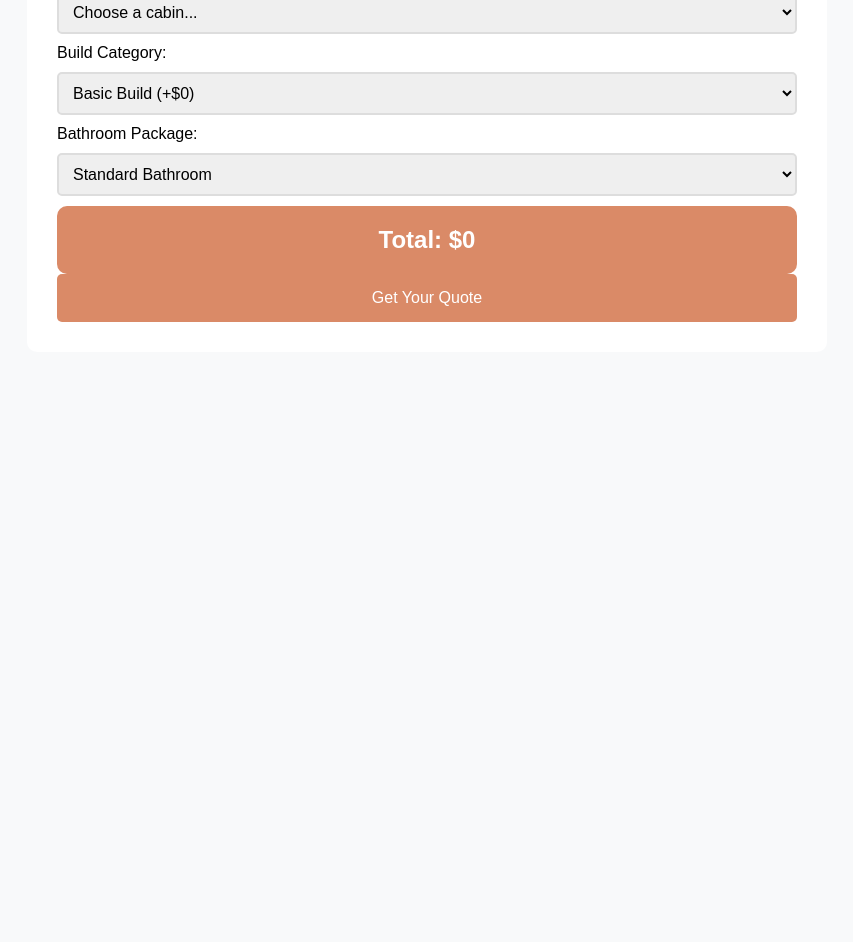
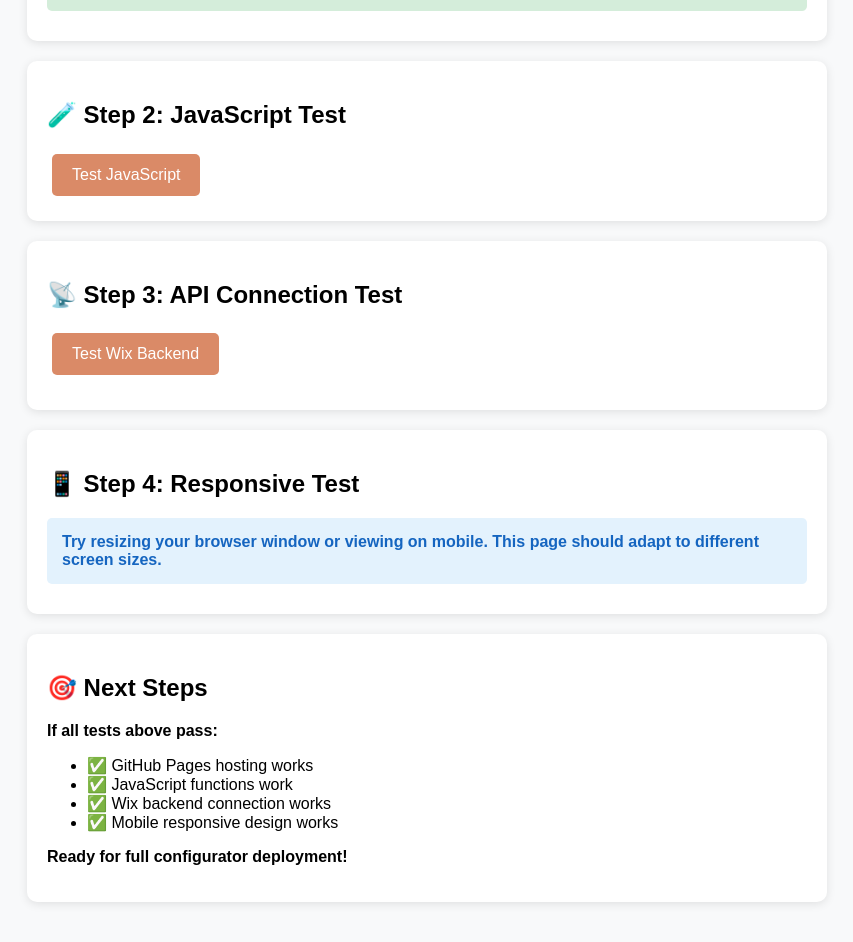
Before and after one commit to jodie1144/cabin-configurator, a plain HTML site: page index.html in a window 1280 px wide. Shown: the part 332-1274 px from the top of the page, without its empty margins (213-1066 px from the left). Before the commit the page ends 800 px from the top, so only its background shows below. Drawn offline with Linux system fonts and the light colour scheme.

Commit message:
index.html

```diff
--- a/index.html
+++ b/index.html
@@ -1,6 +1,8 @@
 <!DOCTYPE html>
-<html>
+<html lang="en">
 <head>
+    <meta charset="UTF-8">
+    <meta name="viewport" content="width=device-width, initial-scale=1.0">
     <title>Freedom Cabins NZ - Test</title>
     <style>
         body {
@@ -16,213 +18,139 @@
             border-radius: 10px;
             text-align: center;
             margin-bottom: 30px;
+            box-shadow: 0 2px 10px rgba(0,0,0,0.1);
         }
         .header h1 {
             color: #da8a67;
-            margin: 0;
+            margin: 0 0 10px 0;
+            font-size: 2.5rem;
         }
-        .config-box {
+        .test-box {
             background: white;
-            padding: 30px;
+            padding: 20px;
             border-radius: 10px;
             margin-bottom: 20px;
+            box-shadow: 0 2px 10px rgba(0,0,0,0.1);
         }
-        select, input, textarea {
-            width: 100%;
-            padding: 10px;
+        .status {
+            padding: 15px;
+            border-radius: 5px;
             margin: 10px 0;
-            border: 2px solid #ddd;
-            border-radius: 5px;
-            font-size: 16px;
+            font-weight: bold;
         }
+        .success { background: #d4edda; color: #155724; }
+        .info { background: #e3f2fd; color: #1565c0; }
         .btn {
             background: #da8a67;
             color: white;
-            padding: 15px 30px;
+            padding: 12px 20px;
             border: none;
             border-radius: 5px;
+            cursor: pointer;
             font-size: 16px;
-            cursor: pointer;
-            width: 100%;
+            margin: 5px;
         }
         .btn:hover {
             background: #c77755;
-        }
-        .price-display {
-            background: #da8a67;
-            color: white;
-            padding: 20px;
-            border-radius: 10px;
-            text-align: center;
-            font-size: 24px;
-            font-weight: bold;
         }
     </style>
 </head>
 <body>
     <div class="header">
-        <h1>Freedom Cabins NZ</h1>
-        <p>Cabin Configurator - Test Version</p>
+        <h1>🏠 Freedom Cabins NZ</h1>
+        <p>GitHub Pages Test - Configurator Setup</p>
     </div>
 
-    <div class="config-box">
-        <h2>Select Your Cabin</h2>
-
-        <label>Cabin Model:</label>
-        <select id="cabinModel">
-            <option value="">Choose a cabin...</option>
-            <option value="small">8.4x3 - 1 Bedroom - $67,900</option>
-            <option value="medium">10x3 - 1 Bedroom - $81,900</option>
-            <option value="large">12x4 - 2 Bedroom - $125,900</option>
-        </select>
-
-        <label>Build Category:</label>
-        <select id="buildCategory">
-            <option value="basic">Basic Build (+$0)</option>
-            <option value="standard">Standard Build (+$15,000)</option>
-            <option value="superior">Superior Build (+$25,000)</option>
-        </select>
-
-        <label>Bathroom Package:</label>
-        <select id="bathroom">
-            <option value="standard">Standard Bathroom</option>
-            <option value="deluxe">Deluxe Bathroom (+$3,500)</option>
-        </select>
-
-        <div class="price-display" id="totalPrice">
-            Total: $0
+    <div class="test-box">
+        <h2>✅ Step 1: GitHub Pages Test</h2>
+        <div class="status success">
+            SUCCESS: If you can see this page, GitHub Pages is working correctly!
         </div>
-
-        <button class="btn" onclick="showQuoteForm()">Get Your Quote</button>
     </div>
 
-    <div class="config-box" id="quoteForm" style="display: none;">
-        <h2>Request Your Quote</h2>
+    <div class="test-box">
+        <h2>🧪 Step 2: JavaScript Test</h2>
+        <button class="btn" onclick="testJavaScript()">Test JavaScript</button>
+        <div id="jsResult" class="status info" style="display: none;">
+            JavaScript is working correctly!
+        </div>
+    </div>
 
-        <label>Your Name:</label>
-        <input type="text" id="customerName" required>
+    <div class="test-box">
+        <h2>📡 Step 3: API Connection Test</h2>
+        <button class="btn" onclick="testWixBackend()">Test Wix Backend</button>
+        <div id="apiResult" style="margin-top: 10px;"></div>
+    </div>
 
-        <label>Email:</label>
-        <input type="email" id="customerEmail" required>
+    <div class="test-box">
+        <h2>📱 Step 4: Responsive Test</h2>
+        <div class="status info">
+            Try resizing your browser window or viewing on mobile.
+            This page should adapt to different screen sizes.
+        </div>
+    </div>
 
-        <label>Phone:</label>
-        <input type="tel" id="customerPhone" required>
-
-        <label>Notes:</label>
-        <textarea id="notes" rows="3"></textarea>
-
-        <button class="btn" onclick="submitQuote()">Submit Quote</button>
-        <div id="status" style="margin-top: 10px; padding: 10px; display: none;"></div>
+    <div class="test-box">
+        <h2>🎯 Next Steps</h2>
+        <p><strong>If all tests above pass:</strong></p>
+        <ul>
+            <li>✅ GitHub Pages hosting works</li>
+            <li>✅ JavaScript functions work</li>
+            <li>✅ Wix backend connection works</li>
+            <li>✅ Mobile responsive design works</li>
+        </ul>
+        <p><strong>Ready for full configurator deployment!</strong></p>
     </div>
 
     <script>
-        const prices = {
-            small: 67900,
-            medium: 81900,
-            large: 125900
-        };
-
-        const buildUpgrades = {
-            basic: 0,
-            standard: 15000,
-            superior: 25000
-        };
-
-        function updatePrice() {
-            const cabin = document.getElementById('cabinModel').value;
-            const build = document.getElementById('buildCategory').value;
-            const bathroom = document.getElementById('bathroom').value;
-
-            let total = 0;
-
-            if (cabin && prices[cabin]) {
-                total += prices[cabin];
-                total += buildUpgrades[build];
-
-                if (bathroom === 'deluxe') {
-                    total += 3500;
-                }
-            }
-
-            document.getElementById('totalPrice').textContent = 'Total: $' + total.toLocaleString();
+        function testJavaScript() {
+            document.getElementById('jsResult').style.display = 'block';
+            console.log('✅ JavaScript test successful');
         }
 
-        function showQuoteForm() {
-            const cabin = document.getElementById('cabinModel').value;
-            if (!cabin) {
-                alert('Please select a cabin model first');
-                return;
-            }
-            document.getElementById('quoteForm').style.display = 'block';
-            document.getElementById('quoteForm').scrollIntoView();
-        }
+        function testWixBackend() {
+            const resultDiv = document.getElementById('apiResult');
+            resultDiv.innerHTML = '<div class="status info">Testing connection to Wix backend...</div>';
 
-        function submitQuote() {
-            const name = document.getElementById('customerName').value;
-            const email = document.getElementById('customerEmail').value;
-            const phone = document.getElementById('customerPhone').value;
-
-            if (!name || !email || !phone) {
-                alert('Please fill in all required fields');
-                return;
-            }
-
-            const quoteData = {
-                customerName: name,
-                customerEmail: email,
-                customerPhone: phone,
-                additionalNotes: document.getElementById('notes').value,
-                cabinModel: document.getElementById('cabinModel').options[document.getElementById('cabinModel').selectedIndex].text,
-                buildCategory: document.getElementById('buildCategory').value,
-                bathroomPackage: document.getElementById('bathroom').value,
-                quoteTotal: document.getElementById('totalPrice').textContent,
-                timestamp: new Date().toISOString()
-            };
-
-            // Show loading
-            document.getElementById('status').style.display = 'block';
-            document.getElementById('status').style.background = '#e3f2fd';
-            document.getElementById('status').style.color = '#1565c0';
-            document.getElementById('status').textContent = 'Sending quote...';
-
-            // Send to Wix backend
-            fetch('https://freedomcabinsnz.wixsite.com/my-site-2/_functions/submitCabinQuote', {
-                method: 'POST',
-                headers: {
-                    'Content-Type': 'application/json',
-                },
-                body: JSON.stringify(quoteData)
+            // Test the health check endpoint
+            fetch('https://freedomcabinsnz.wixsite.com/my-site-2/_functions/health', {
+                method: 'GET'
             })
-            .then(response => response.json())
+            .then(response => {
+                if (!response.ok) {
+                    throw new Error(`HTTP ${response.status}: ${response.statusText}`);
+                }
+                return response.json();
+            })
             .then(data => {
-                if (data.success) {
-                    document.getElementById('status').style.background = '#d4edda';
-                    document.getElementById('status').style.color = '#155724';
-                    document.getElementById('status').textContent = '✅ Quote sent successfully! We will contact you within 1 hour.';
-
-                    // Clear form
-                    document.getElementById('customerName').value = '';
-                    document.getElementById('customerEmail').value = '';
-                    document.getElementById('customerPhone').value = '';
-                    document.getElementById('notes').value = '';
-                } else {
-                    throw new Error(data.error || 'Unknown error');
-                }
+                console.log('✅ Wix backend test successful:', data);
+                resultDiv.innerHTML = `
+                    <div class="status success">
+                        ✅ Wix Backend Connection Successful!<br>
+                        Status: ${data.status}<br>
+                        Message: ${data.message}<br>
+                        Timestamp: ${data.timestamp}
+                    </div>
+                `;
             })
             .catch(error => {
-                document.getElementById('status').style.background = '#f8d7da';
-                document.getElementById('status').style.color = '#721c24';
-                document.getElementById('status').textContent = '❌ Failed to send quote: ' + error.message;
+                console.error('❌ Wix backend test failed:', error);
+                resultDiv.innerHTML = `
+                    <div class="status" style="background: #f8d7da; color: #721c24;">
+                        ❌ Backend Connection Failed<br>
+                        Error: ${error.message}<br>
+                        <small>This needs to be fixed before deploying the full configurator.</small>
+                    </div>
+                `;
             });
         }
 
-        // Add event listeners
-        document.getElementById('cabinModel').addEventListener('change', updatePrice);
-        document.getElementById('buildCategory').addEventListener('change', updatePrice);
-        document.getElementById('bathroom').addEventListener('change', updatePrice);
-
-        // Initial price update
-        updatePrice();
+        // Auto-run some tests when page loads
+        document.addEventListener('DOMContentLoaded', function() {
+            console.log('🔧 Freedom Cabins Test Page Loaded');
+            console.log('📍 Current URL:', window.location.href);
+            console.log('📱 Screen size:', window.innerWidth + 'x' + window.innerHeight);
+        });
     </script>
 </body>
 </html>
```
